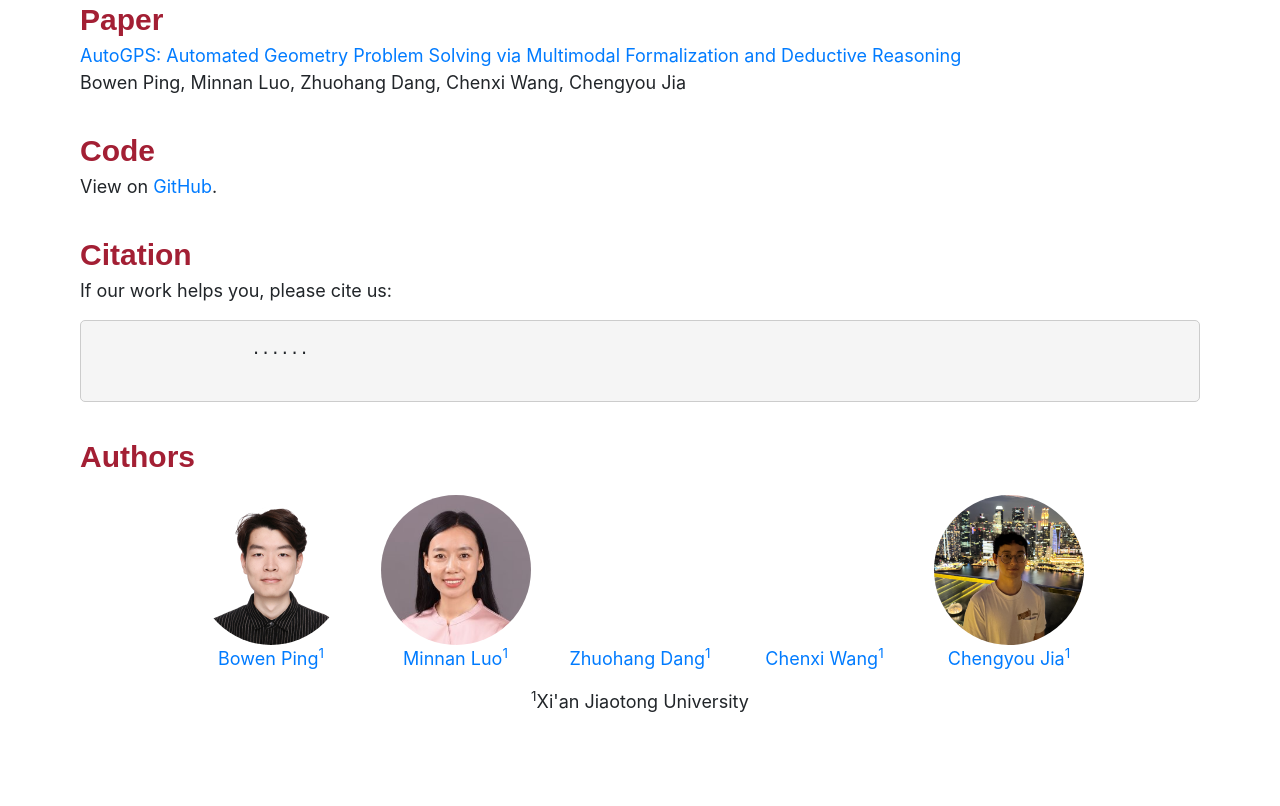
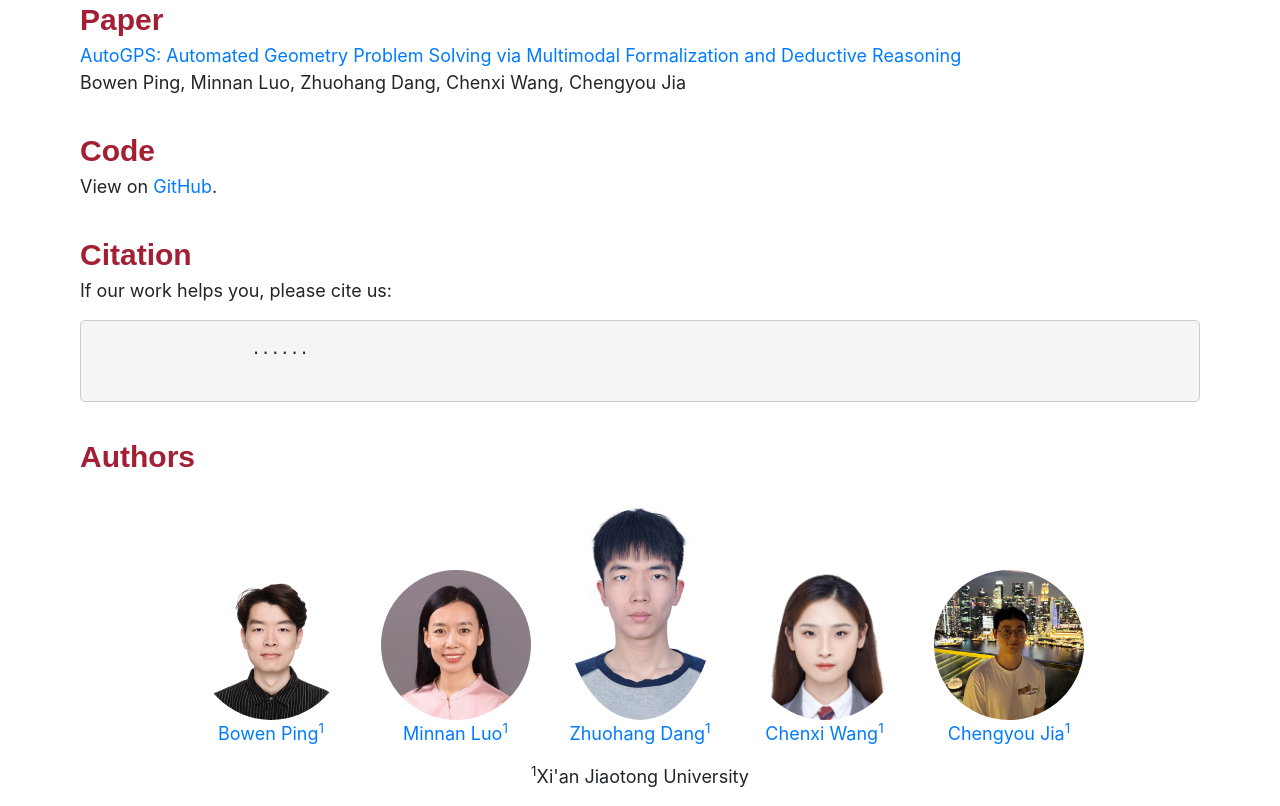
Before and after one commit to Jayce-Ping/AutoGPS.github.io, a plain HTML site: page index.html in a window 1280 px wide. Shown: the part 1538-2344 px from the top of the page. Before the commit the page ends 2269 px from the top, so only its background shows below. Drawn offline with nearby package versions, Linux system fonts and the light colour scheme.

Commit message:
Update Figure

```diff
--- a/index.html
+++ b/index.html
@@ -785,13 +785,13 @@ Final answer: 3
                 </div>
                 <div class="profile" >
                     <a href="https://scholar.google.com/citations?user=8qX4Z5IAAAAJ">
-                        <img class="profile-img" src="./img/zhuohangdang.png" alt="" >
+                        <img class="profile-img" src="./img/zhuohangdang.jpg" alt="" >
                         <p>Zhuohang Dang<sup>1</sup></p>
                     </a>
                 </div>
                 <div class="profile" >
                     <a href="https://chenxi-wang.github.io/">
-                        <img class="profile-img" src="./img/chenxiwang.png" alt="" >
+                        <img class="profile-img" src="./img/chenxiwang.jpg" alt="" >
                         <p>Chenxi Wang<sup>1</sup></p>
                     </a>
                 </div>
```
Also changed, not shown: img/chenxiwang.jpg (added), img/zhuohangdang.jpg (added).
